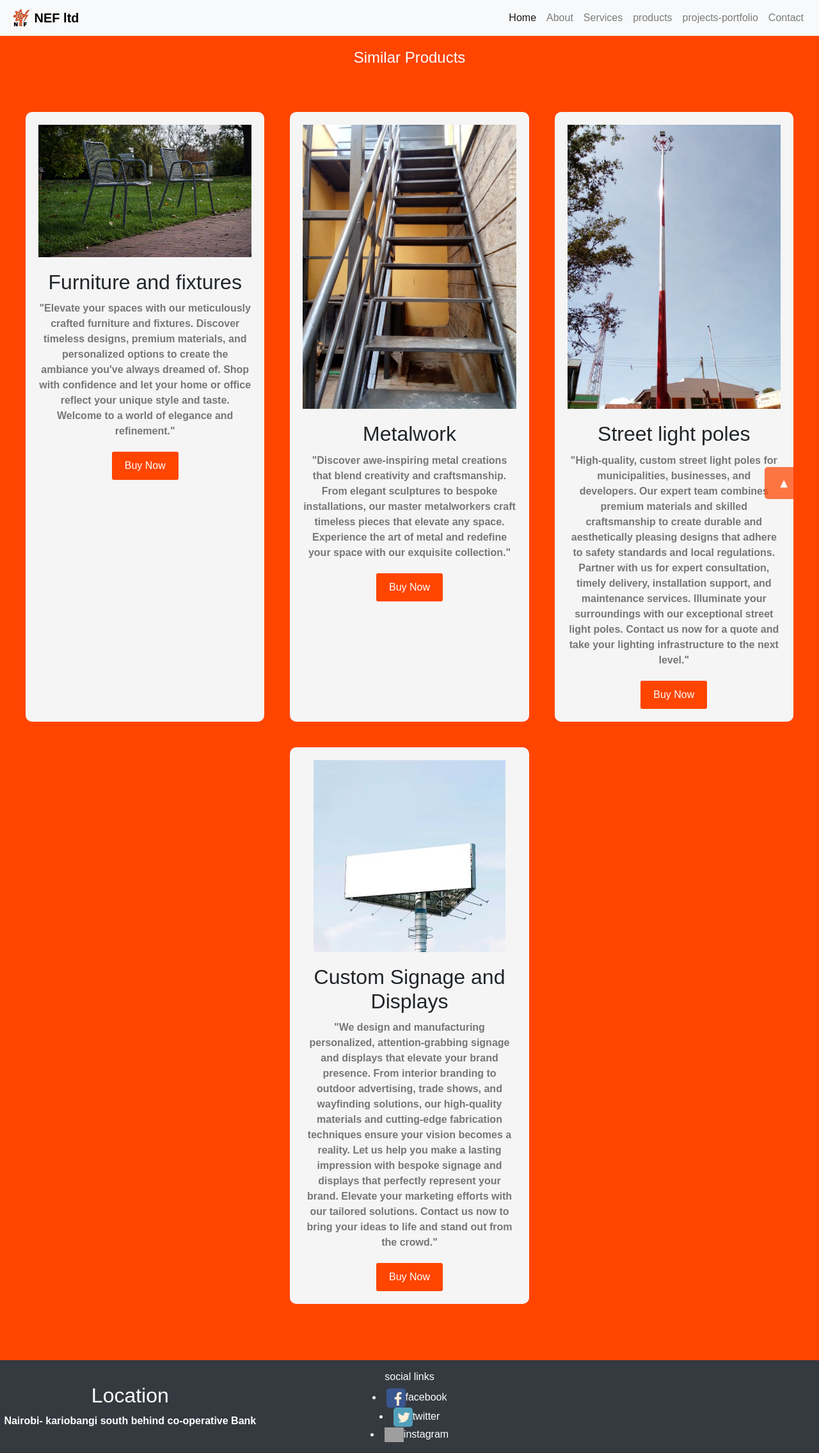
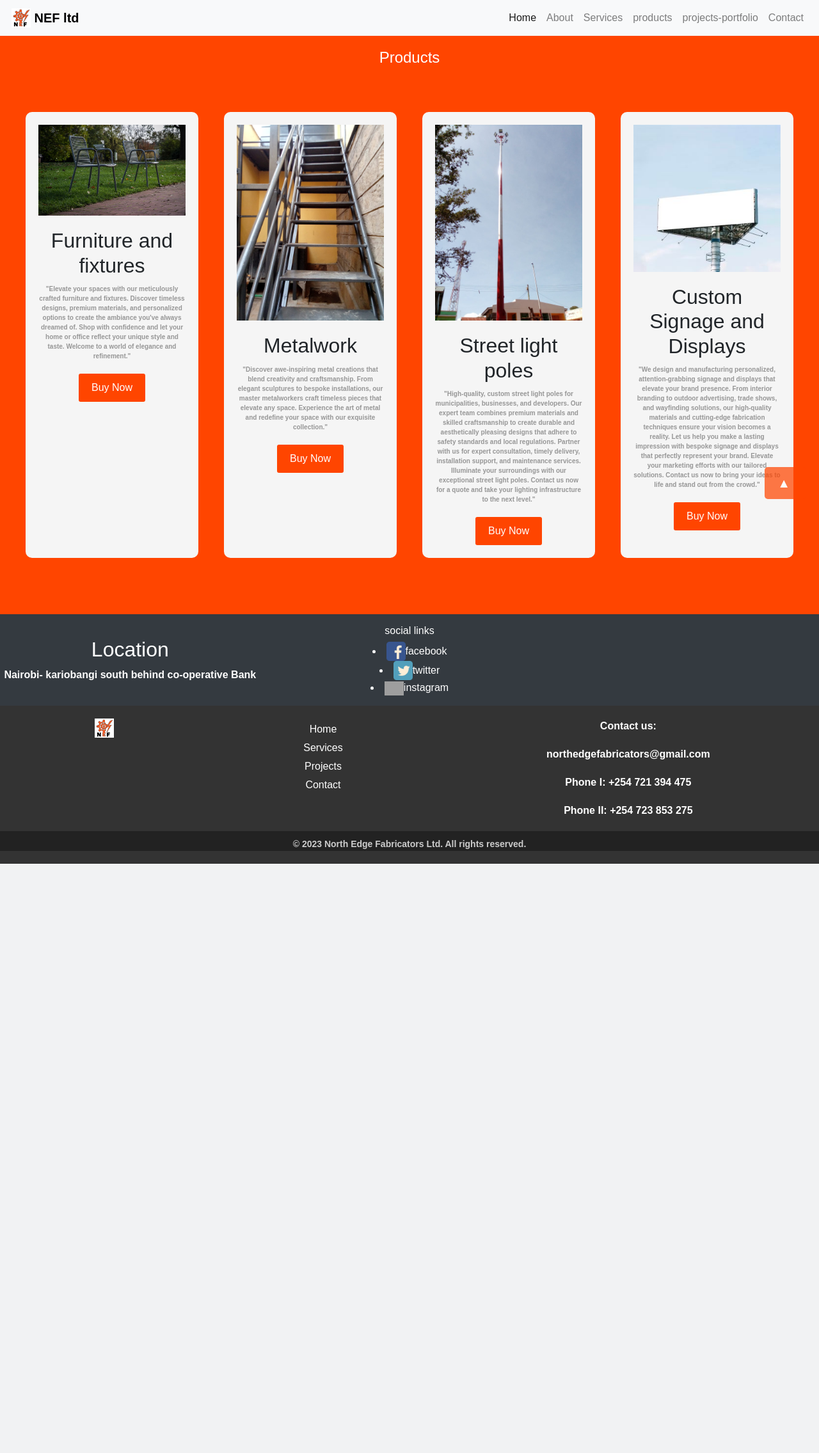
Before and after one commit to deni-cyber/nefproject, a Django app: page /products/ in a window 1280 px wide. Shown: the top 2271 px of the page at 64% size. After the commit the page ends 1350 px from the top, so only its background shows below. Run offline with Django 4.2, Linux system fonts and the light colour scheme; data comes from the database, SQL or seed files in the repository; grey boxes are pictures that could not be loaded.

Commit message:
collected styling on products

```diff
--- a/homeapp/static/homeapp/css/products.css
+++ b/homeapp/static/homeapp/css/products.css
@@ -18,7 +18,7 @@ header {
     border-radius: 10px;
     padding: 20px;
     margin: 20px;
-    width: calc(33.33% - 40px);
+    width: calc(25% - 40px);
     box-sizing: border-box;
     text-align: center;
 }
@@ -34,7 +34,9 @@ header {
 }
 
 .product p {
-    color: #777;
+    color: #969696;
+    font-size: 10px;
+
 }
 
 .product button {
@@ -49,5 +51,6 @@ header {
 @media screen and (max-width: 768px) {
     .product {
         width: calc(100% - 40px);
+        margin: 5px;
     }
 }
--- a/homeapp/static/homeapp/css/service.css
+++ b/homeapp/static/homeapp/css/service.css
@@ -18,7 +18,7 @@ header {
     border-radius: 10px;
     padding: 20px;
     margin: 10px;
-    width: calc(50% - 20px);
+    width: calc(100% - 20px);
     box-sizing: border-box;
     text-align: center;
     position: relative;
@@ -50,6 +50,6 @@ header {
     }
 
     .service {
-        width: calc(33.33% - 20px);
+        width: calc(50% - 20px);
     }
 }
--- a/homeapp/templates/homeapp/products.html
+++ b/homeapp/templates/homeapp/products.html
@@ -9,7 +9,7 @@
 {% block content %}
 
     <header>
-        <h1>Similar Products</h1>
+        <h1>Products</h1>
     </header>
 
     <section class="products-container">
```
